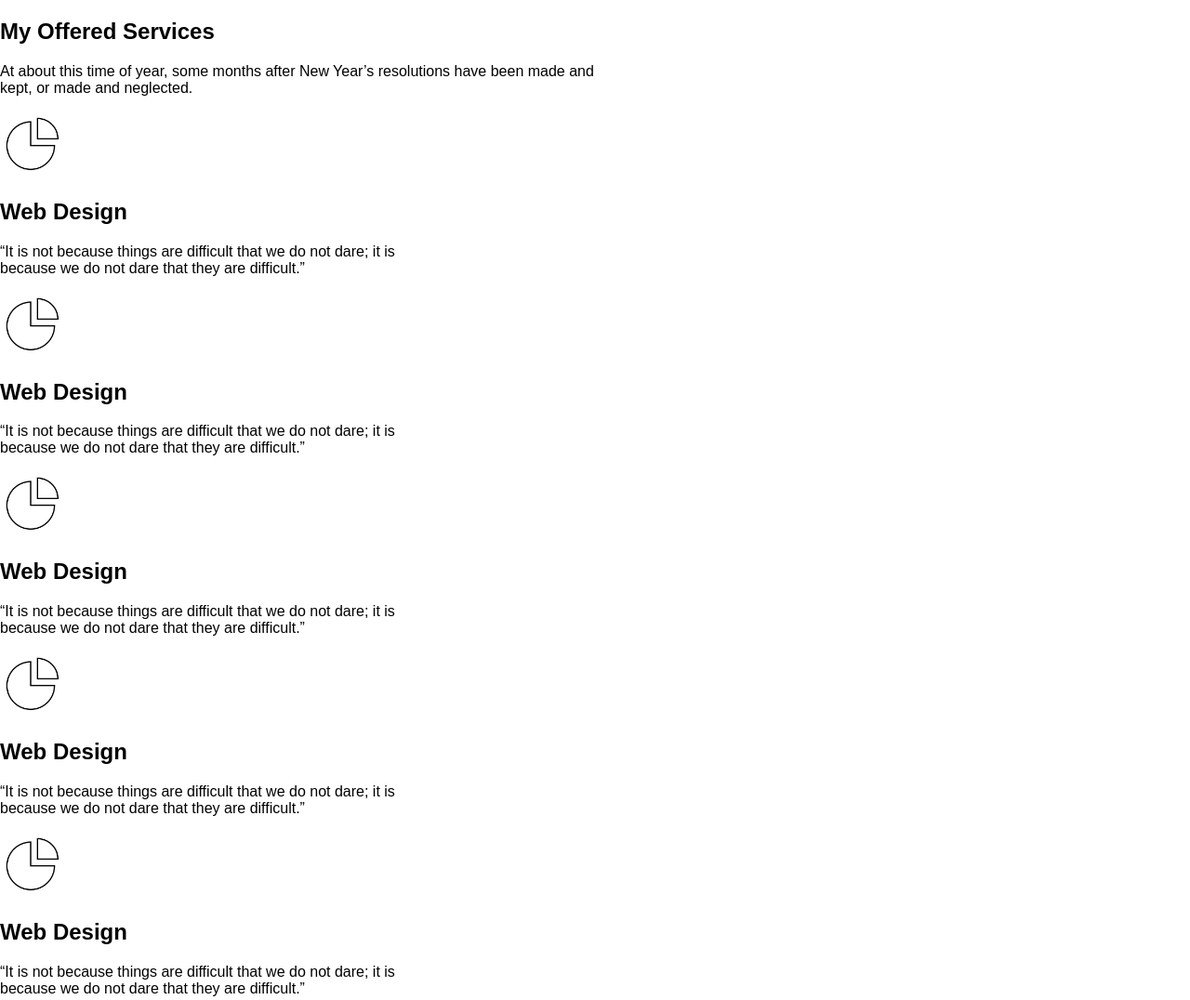
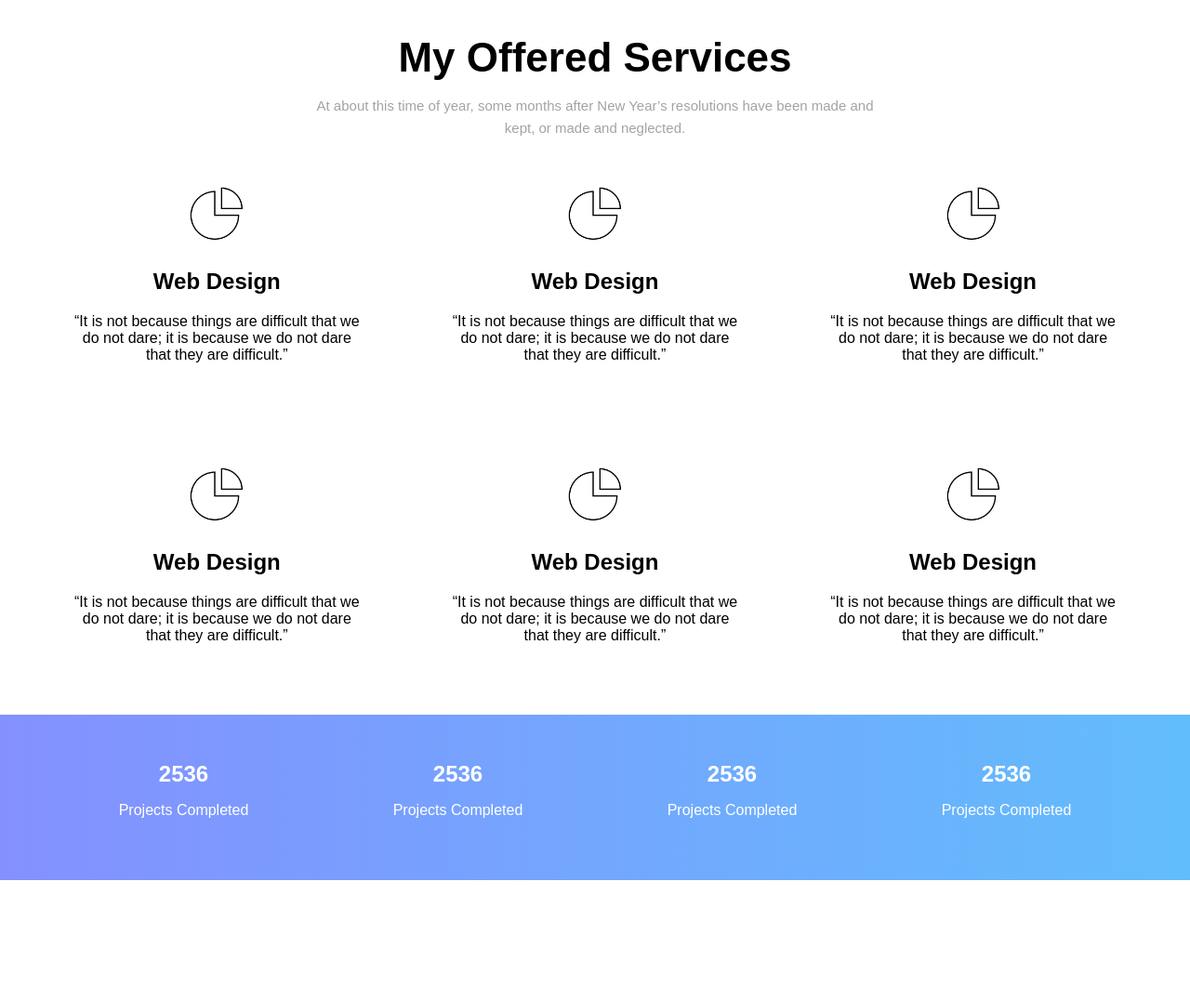
Before and after one commit to Tboumpsh/Personal_Site, a plain HTML site: page index.html in a window 1280 px wide. Shown: the part 1500-2576 px from the top of the page at 93% size. After the commit the page ends 2447 px from the top, so only its background shows below. Drawn offline with Linux system fonts and the light colour scheme.

Commit message:
Update style.cssupdatingmvmz
fav

```diff
--- a/style.css
+++ b/style.css
@@ -270,6 +270,58 @@ main section .dec > div > a:hover {
   box-shadow: 0px 20px 20px 0px rgba(132, 144, 255, 0.3);
 }
 
+/* resumption main */
+main section .contanier {
+  text-align: center;
+}
+main section .contanier > h1 {
+  font-size: clamp(34px, 5vw, 44px);
+  margin-bottom: 0;
+}
+main section .contanier > p {
+  color: #a3a3a3;
+  font-size: clamp(14px, 5vw, 15px);
+  font-weight: 300;
+  line-height: 1.625em;
+}
+
+main section .contanier:nth-child(2) > .rows > div {
+  display: flex;
+  flex-direction: row;
+  flex-wrap: nowrap;
+}
+.rows {
+  display: flex;
+  height: max-content;
+  padding: 0 30px;
+  margin-bottom: 30px;
+}
+main section .contanier > .rows > div {
+padding: 30px 50px;
+}
+
+/* blue section css */
+section .contanier > .blue {
+  background: -webkit-linear-gradient(0deg, #8490ff 0%, #62bdfc 100%);
+  height: max-content;
+  padding: 50px 50px;
+  display: flex;
+  justify-content: center;
+  flex-direction: row;
+  align-items: center;
+}
+
+section .contanier > .blue > div {
+  display: flex;
+  justify-content: center;
+  flex-direction: column;
+  align-items: center;
+  color: #ffffff;
+}
+section .contanier > .blue > div > h1 {
+  margin: 0;
+}
+
 /* responsiv */
 @media screen and (max-width: 768px) {
   .col-xs-1 {
```
